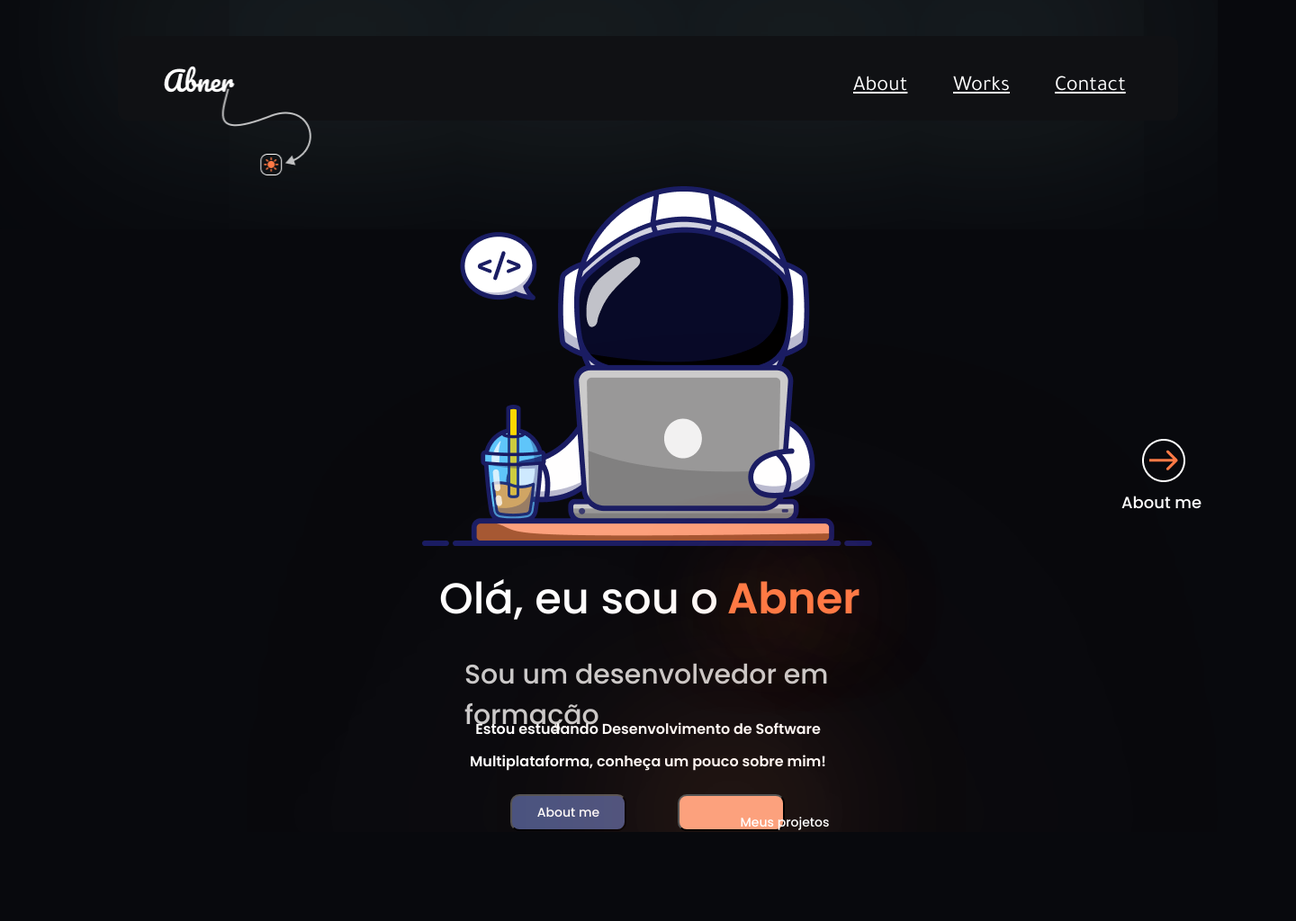
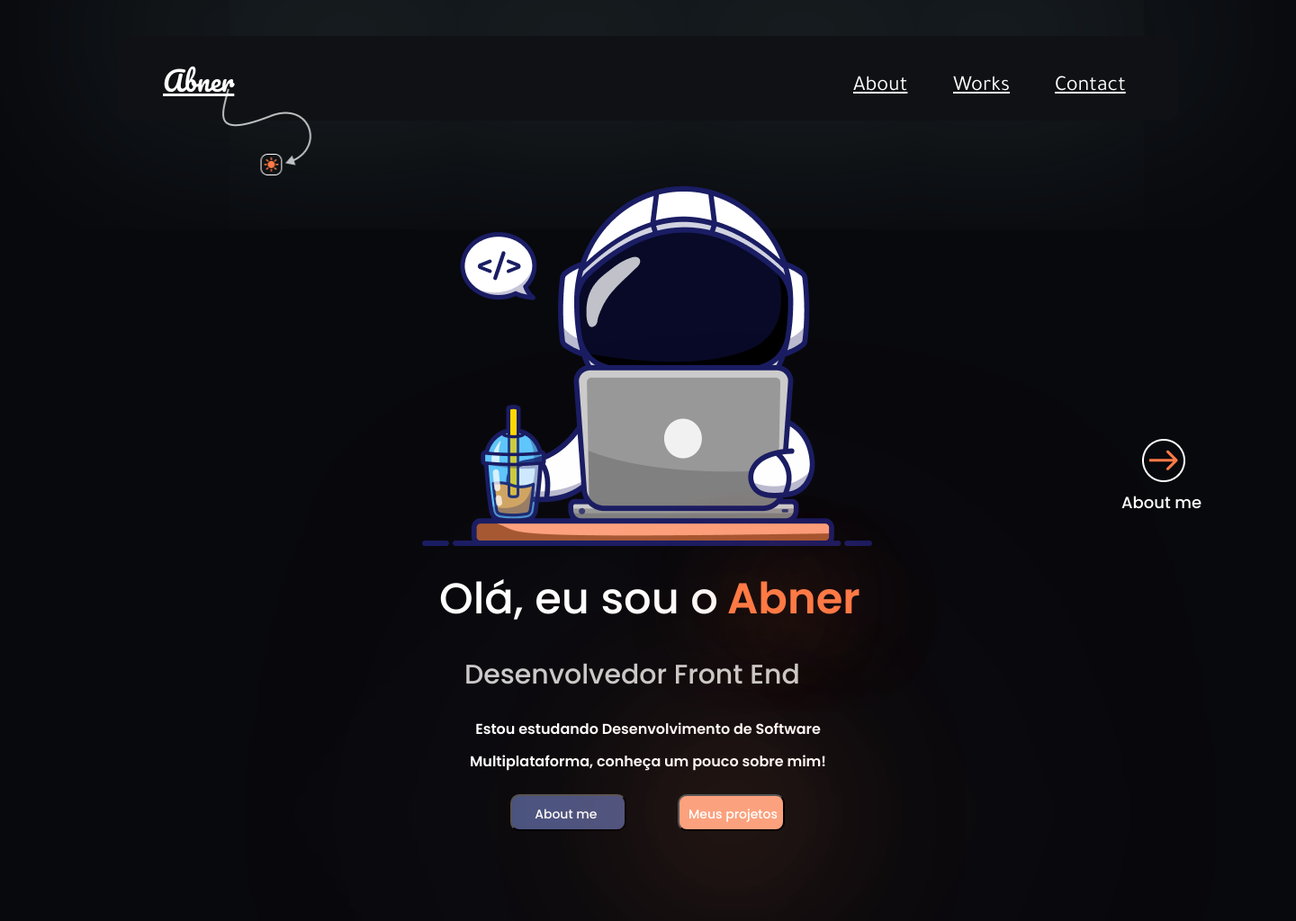
Before and after one commit to abnercosta97/landingpage, a plain HTML site: page index.html in a window 1280 px wide. Shown: the whole page at 90% size, 1440 px wide, since content can reach past the window. Before the commit the page ends 925 px from the top, so only its background shows below. Drawn offline with Linux system fonts and the light colour scheme.

Commit message:
update imagens e sintaxe

```diff
--- a/index.html
+++ b/index.html
@@ -10,8 +10,9 @@
 </head>
 <body>
     <header class="cabecalho">
+        <img class="vetor-luz" src="imagens/vetor-luz.png" alt="imagem para mudar de tema">
         <nav class="cabecalho-menu">
-            <a href="index.html" target="_self"><img class="logo-cabecalho" src="imagens/logo.png" alt="logo abner"></a>
+            <a class="cabecalho-menu-abner" href="index.html" target="_self">Abner</a>
             <a class="cabecalho-menu-about" href="">About</a>
             <a class="cabecalho-menu-works" href="">Works</a>
             <a class="cabecalho-menu-contact" href="">Contact</a>
@@ -22,7 +23,7 @@
             <div>
                 <img class="astronauta" src="imagens/g10.png" alt="Imagem do astronauta desenvolvedor">
                 <h1 class="titulo">Olá, eu sou o  <strong class="titulo-strong"> Abner</strong></h1>
-                <h2 class="sub-titulo">Sou um desenvolvedor em formação</h2>
+                <h2 class="sub-titulo">Desenvolvedor Front End</h2>
             </div>
         </section>
         <aside><a href="" target="_self"><img class="botao-lateral" src="imagens/next.png" alt="Botao next"></a><p class="next">About me</p></aside>
--- a/style.css
+++ b/style.css
@@ -1,4 +1,4 @@
-@import url('https://fonts.googleapis.com/css2?family=Poppins:wght@400;500;600&family=Tajawal&display=swap');
+@import url('https://fonts.googleapis.com/css2?family=Pacifico&family=Poppins:wght@400;500;600&family=Tajawal&display=swap');
 
 * {
     margin: 0;
@@ -9,6 +9,8 @@
 body {
     font-size: 100%;
     background: #08090D;
+    width: 1440px;
+    height: 1024px;
 }
 .cabecalho {
     position: absolute;
@@ -25,12 +27,25 @@ body {
     align-items: center;
     justify-content: space-around; */
 }
-.logo-cabecalho{
+.vetor-luz{
     position: relative;
-    width: 174.14px;
-    height: 132px;
+    width: 121.14px;
+    height: 107px;
+    left: 103px;
+    top: 48px;
+}
+.cabecalho-menu-abner{
+    position: absolute;
+    width: 80px;
+    height: 53px;
     left: 50px;
     top: 23px;
+    font-family: 'Pacifico';
+    font-style: normal;
+    font-weight: 400;
+    font-size: 30px;
+    line-height: 53px;
+    color: #FFFFFF;
 }
 .cabecalho-menu-about{
     position: absolute;
@@ -197,6 +212,9 @@ font-weight: 500;
 font-size: 14px;
 line-height: 21px;
 color: #FFFFFF;
+position: absolute;
+left: 25px;
+top: 10px;
 }
 .botao-inferior-projetos{
     position: absolute;
@@ -219,4 +237,6 @@ color: #FFFFFF;
     font-size: 14px;
     line-height: 21px;
     color: #FFFFFF;
+    left: 0px;
+    top: 10px;
 }
```
Also changed, not shown: imagens/vetor-luz.png (added).
